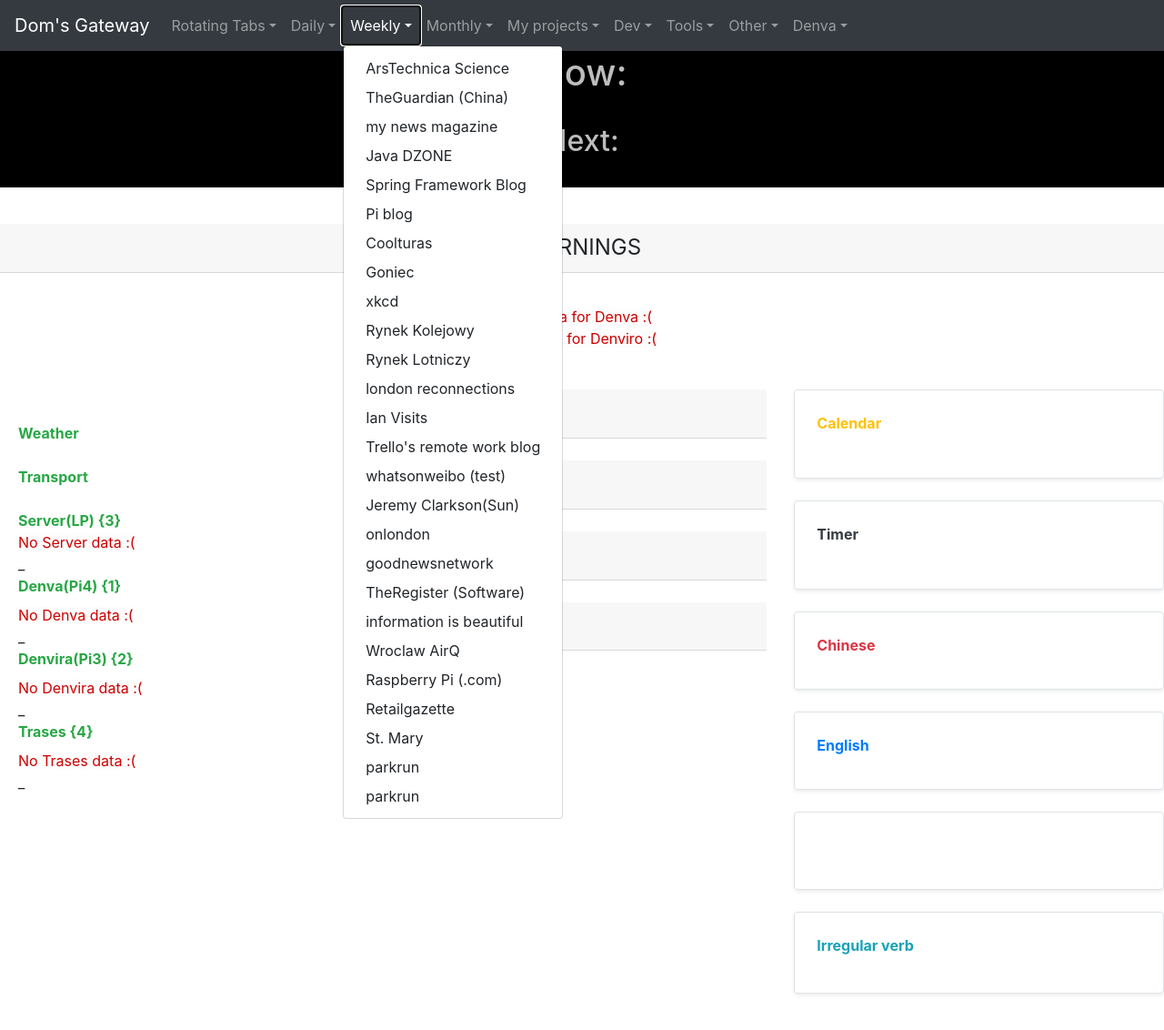
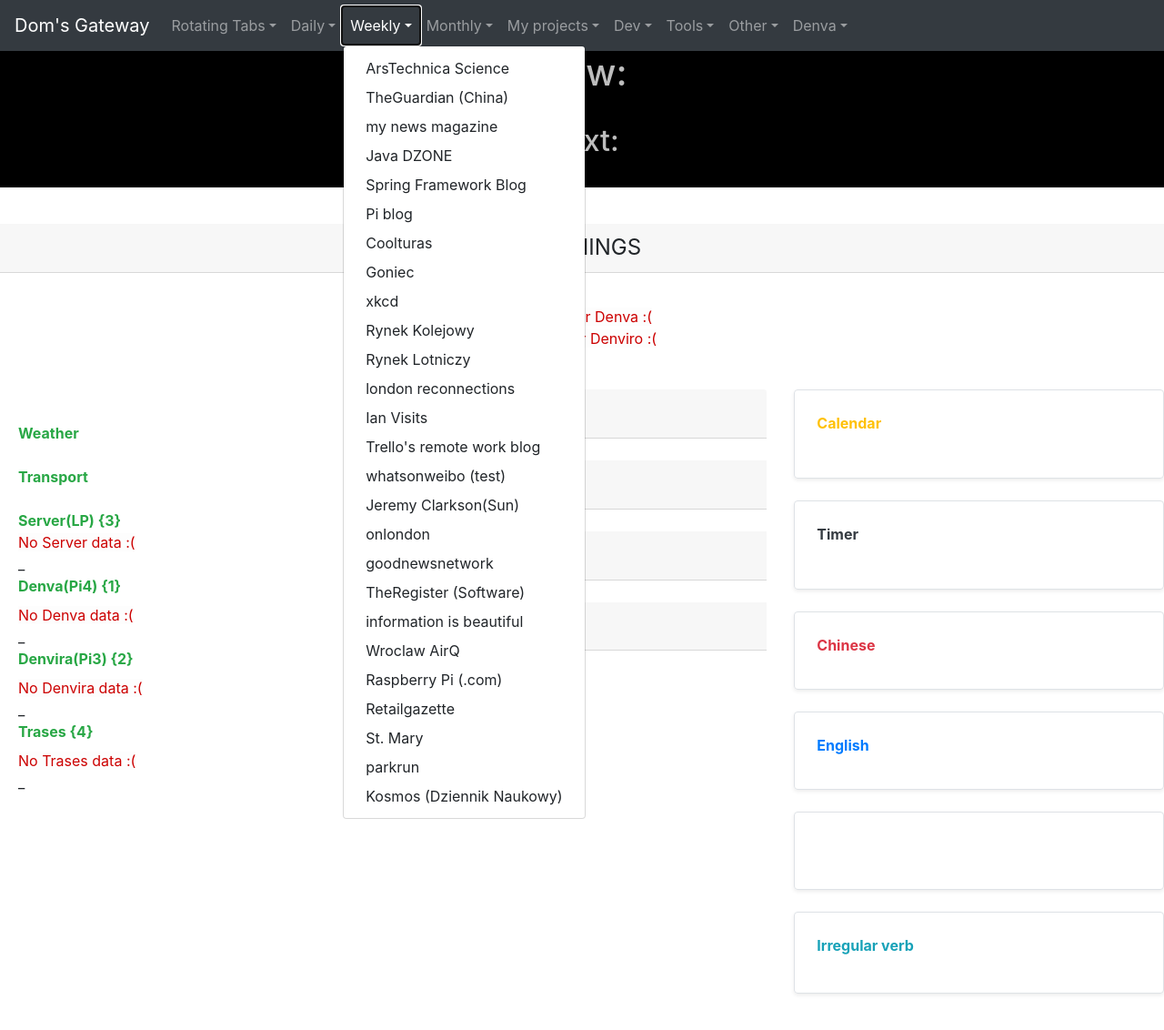
Before and after one commit to pastorcmentarny/denva, a Flask app: template src/templates/hq.html in a window 1280 px wide, after a click on "Weekly". Shown: the whole page at 91% size. Run offline with Flask 2, Linux system fonts and the light colour scheme; the template is opened without the code that fills it, so the values that code supplies are empty.

Commit message:
update weekly and monthly links

```diff
--- a/src/templates/hq.html
+++ b/src/templates/hq.html
@@ -102,7 +102,7 @@
                     <a href="https://www.retailgazette.co.uk/blog/category/all/grocery/" class="dropdown-item">Retailgazette</a>
                     <a href="https://www.stmarys698.herts.sch.uk/year-1-2/" class="dropdown-item" >St. Mary</a>
                     <a href="https://www.parkrun.org.uk/rickmansworth/results/agecategorytable/?ageCat=VM40-44" class="dropdown-item" >parkrun</a>
-                    <a href="https://dzienniknaukowy.pl/kosmos/artykuly" class="dropdown-item" >parkrun</a>
+                    <a href="https://dzienniknaukowy.pl/kosmos/artykuly" class="dropdown-item" >Kosmos (Dziennik Naukowy)</a>
                 </div>
             </li>
             <li class="nav-item dropdown">
@@ -136,6 +136,8 @@
                     <a href="https://fastlifehacks.com/joe-rogan-supplements/" class="dropdown-item">Joe Rogan's
                         supplements</a>
                     <a href="https://joemonster.org/" class="dropdown-item">Joe Monster</a>
+                    <a href="https://rickmansworthhistory.org.uk/" class="dropdown-item">Rickmansworth History</a>
+                    <a href="https://rickmansworthevents.co.uk/" class="dropdown-item">Ricky Events</a>
                 </div>
             </li>
             <li class="nav-item dropdown">
```
